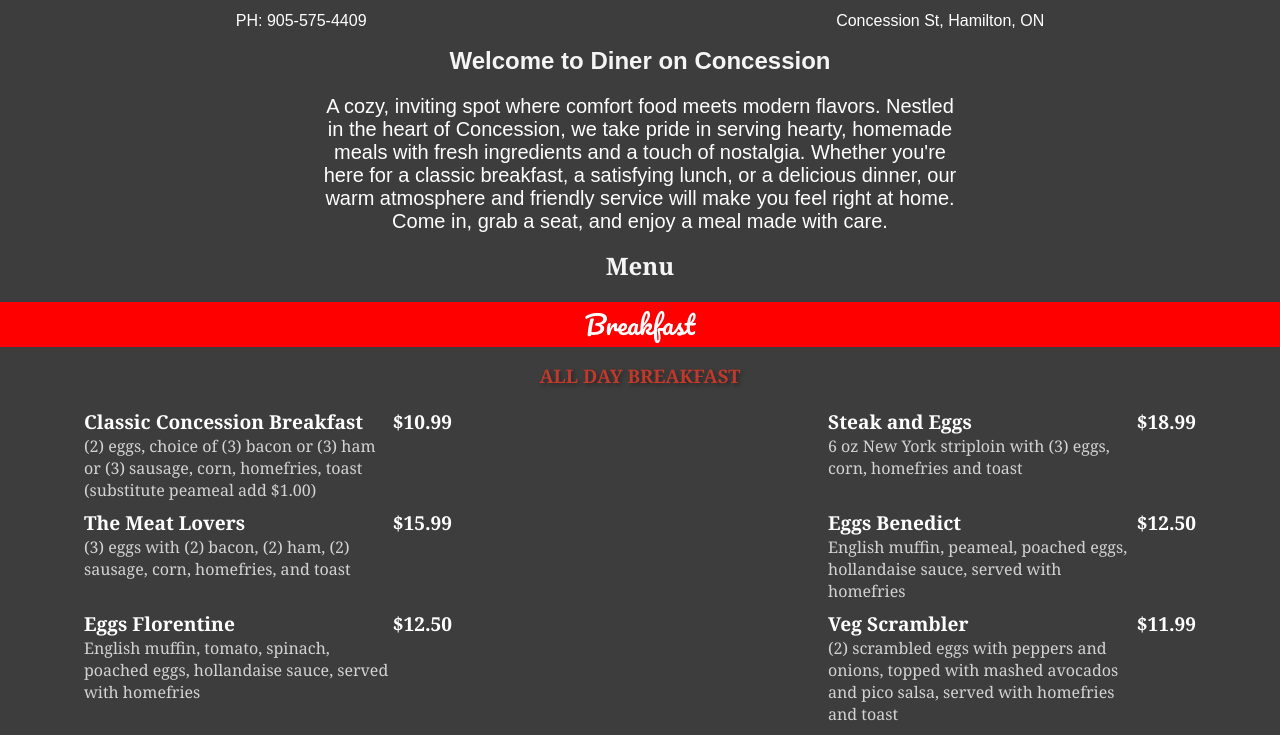
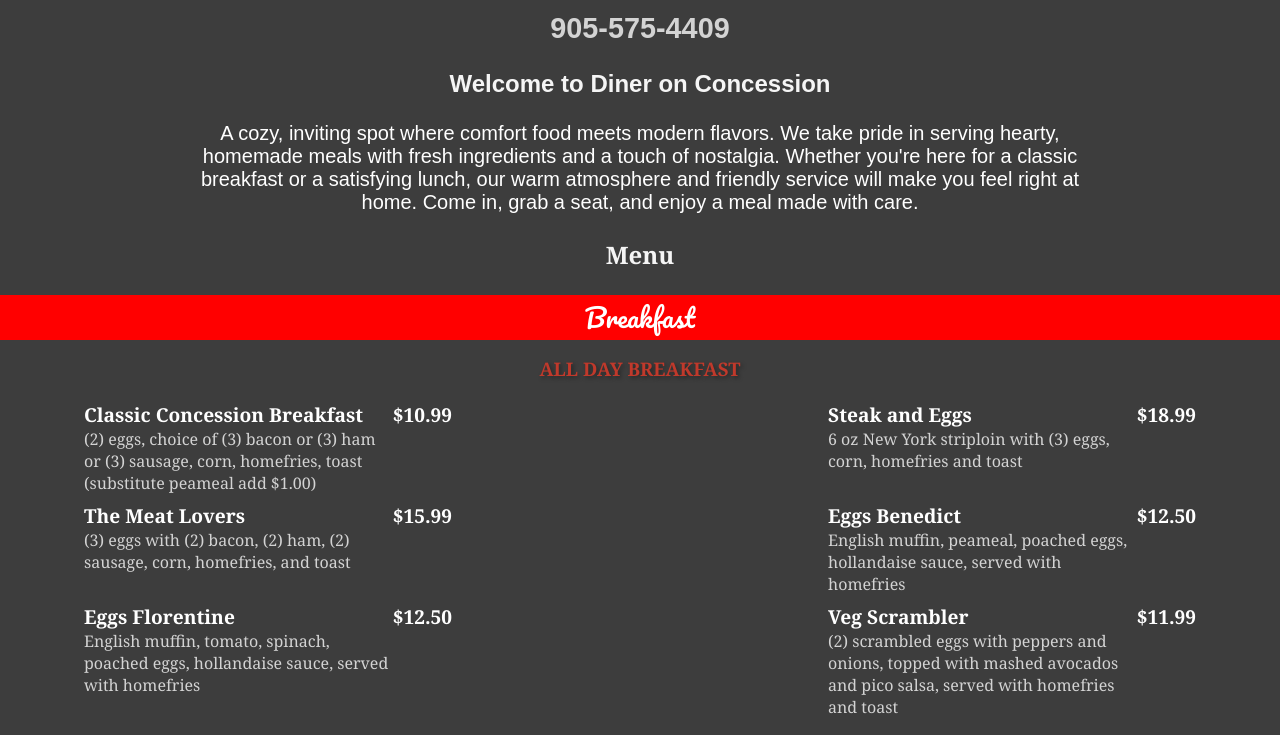
Before and after one commit to algojedi/concession, a plain HTML site: page index.html in a window 1280 px wide. Shown: the part 62-797 px from the top of the page. Drawn offline with Linux system fonts and the light colour scheme.

Commit message:
clean up

```diff
--- a/index.html
+++ b/index.html
@@ -26,7 +26,7 @@
       <ul class="nav-list">
         <li class="nav-item"><a class="nav-link" href="#home">Home</a></li>
         <li class="nav-item"><a class="nav-link" href="#menu">Menu</a></li>
-        <li class="nav-item"><a class="nav-link" href="#about">About</a></li>
+        <!-- <li class="nav-item"><a class="nav-link" href="#about">About</a></li> -->
         <li class="nav-item">
           <a class="nav-link" href="#gallery">Gallery</a>
         </li>
@@ -35,20 +35,19 @@
         </li>
       </ul>
     </nav>
-    <section class="contact-line">
-      <div>PH: 905-575-4409</div>
-      <div>Concession St, Hamilton, ON</div>
+    <section class="phone">
+    905-575-4409
     </section>
 
     <section class="home-section" id="home">
       <h1>Welcome to Diner on Concession</h1>
       <div class="home-section_intro">
-        A cozy, inviting spot where comfort food meets modern flavors. Nestled
-        in the heart of Concession, we take pride in serving hearty, homemade
-        meals with fresh ingredients and a touch of nostalgia. Whether you're
-        here for a classic breakfast, a satisfying lunch, or a delicious dinner,
-        our warm atmosphere and friendly service will make you feel right at
-        home. Come in, grab a seat, and enjoy a meal made with care.
+        A cozy, inviting spot where comfort food meets modern flavors. We take
+        pride in serving hearty, homemade meals with fresh ingredients and a
+        touch of nostalgia. Whether you're here for a classic breakfast or a
+        satisfying lunch, our warm atmosphere and friendly service will make you
+        feel right at home. Come in, grab a seat, and enjoy a meal made with
+        care.
       </div>
     </section>
 
@@ -252,7 +251,6 @@
             <div class="menu-content_items-item_price">$2.00</div>
           </div>
         </section>
-        <div class="menu-content_subheading">Lunch</div>
 
         <!-- LUNCH MENU -->
 
@@ -511,14 +509,14 @@
       </div>
     </section>
 
-    <section id="about">
+    <!-- <section id="about">
       <h1>About Us</h1>
       <p>A diner that feels like home.</p>
-    </section>
+    </section> -->
 
     <section id="gallery">
       <h1>Gallery</h1>
-      <p>Photos of our cozy diner and tasty dishes.</p>
+      <p>Photos of our cozy diner and tasty dishes (COMING SOON!).</p>
     </section>
 
     <section class="contact" id="contact">
@@ -544,7 +542,7 @@
           </div>
           <div class="contact_details_links-instagram">
             <a
-              href="https://www.instagram.com/gordongram"
+              href="https://www.instagram.com/dineronconcession"
               target="_blank"
               rel="noopener noreferrer"
             >
--- a/script.js
+++ b/script.js
@@ -10,9 +10,30 @@ document.querySelectorAll('nav ul li a').forEach(anchor => {
     });
 });
 
-document.addEventListener('DOMContentLoaded', () => {
-  // fetchMenu();
-});
+  document.addEventListener("DOMContentLoaded", () => {
+    const menu = document.getElementById("menu");
+
+    const observer = new IntersectionObserver(
+      (entries, observer) => {
+        entries.forEach(entry => {
+          if (entry.isIntersecting) {
+            entry.target.classList.add("visible");
+            observer.unobserve(entry.target); // only trigger once
+          }
+        });
+      },
+      { threshold: 0.1 }
+    );
+
+    if (menu) {
+      observer.observe(menu);
+    }
+  });
+
+
+
+
+
 
 function fetchMenu() {
   fetch(MENU_JSON)
--- a/styles.css
+++ b/styles.css
@@ -6,6 +6,8 @@
   --white: #ffffff;
   --subheading-bg: red;
   --instagram-color: #e1306c;
+  /* add a variable for light grey */
+  --light-grey: #d3d3d3;
 }
 
 * {
@@ -84,10 +86,13 @@ p {
   /* TODO: insert hover effect */
 }
 
-.contact-line {
+.phone {
   display: flex;
   justify-content: space-around;
   padding: 1px;
+  font-size: 1.8rem;
+  font-weight: bold;
+  color: var(--light-grey)
 }
 
 section {
@@ -97,13 +102,13 @@ section {
 
 section > h1 {
   color: var(--bg-color-light);
-  margin-bottom: 20px;
+  margin: 1.5rem 0;
   font-weight: 800;
 }
 
 .home-section_intro {
   font-size: 1.25rem;
-  width: 50%;
+  width: 70%;
   text-align: center;
   margin: 0 auto;
 }
@@ -113,10 +118,14 @@ section > h1 {
   font-family: 'Georgia', sans-serif, cursive;
   font-weight: 400;
   font-style: normal;
+  opacity: 0;
+  transform: translateX(-50px); /* Slide in from left */
+  transition: opacity 0.6s ease-out, transform 0.6s ease-out;
 }
 
-.menu-content {
-  /* padding: 2rem; */
+#menu.visible {
+  opacity: 1;
+  transform: translateX(0);
 }
 
 .menu-content_category {
@@ -174,7 +183,7 @@ section > h1 {
   text-align: left;
 }
 .menu-content_items-item_description {
-  color: lightgray;
+  color: var(--light-grey);
   text-align: left;
 }
 .menu-content_items-item_price {
@@ -210,6 +219,7 @@ section > h1 {
   padding: 10px;
   background-color: var(--secondary);
   color: var(--white);
+  margin-bottom: 1rem;
 }
 
 @media (max-width: 768px) {
```
